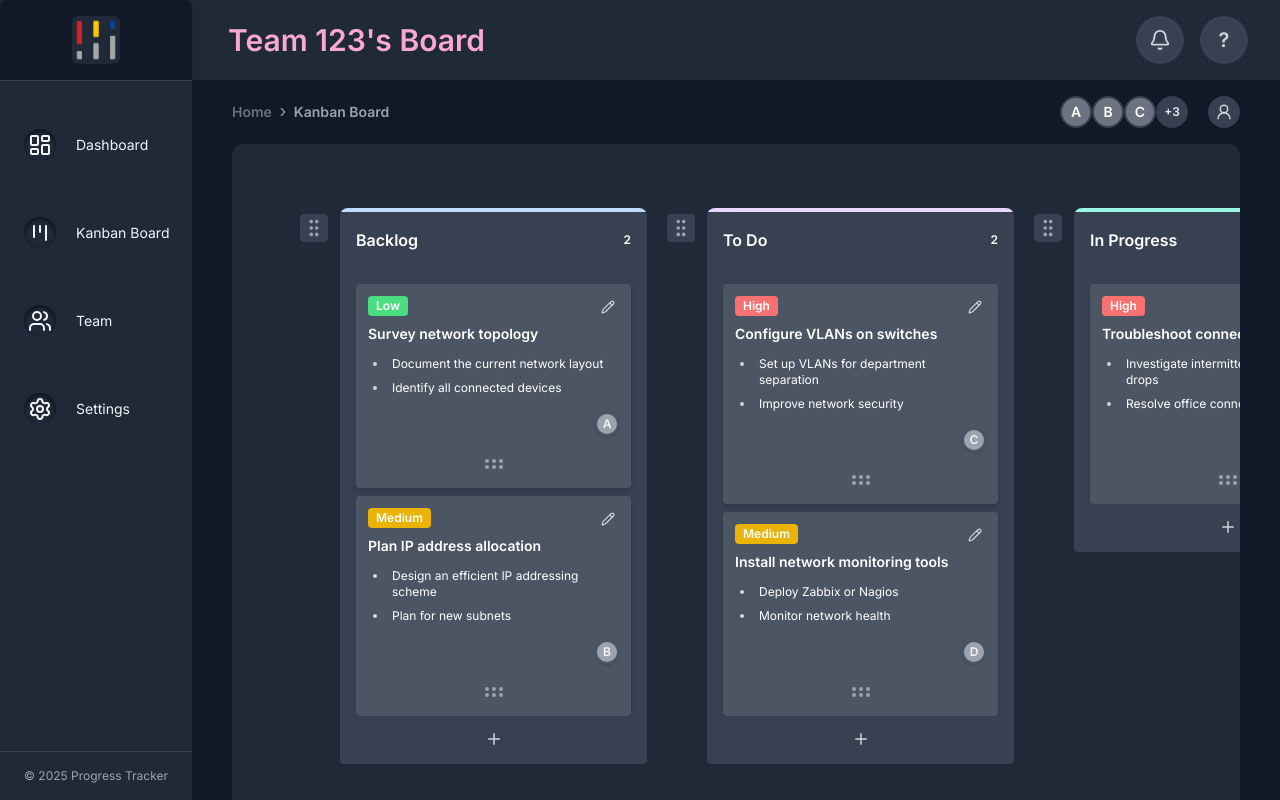
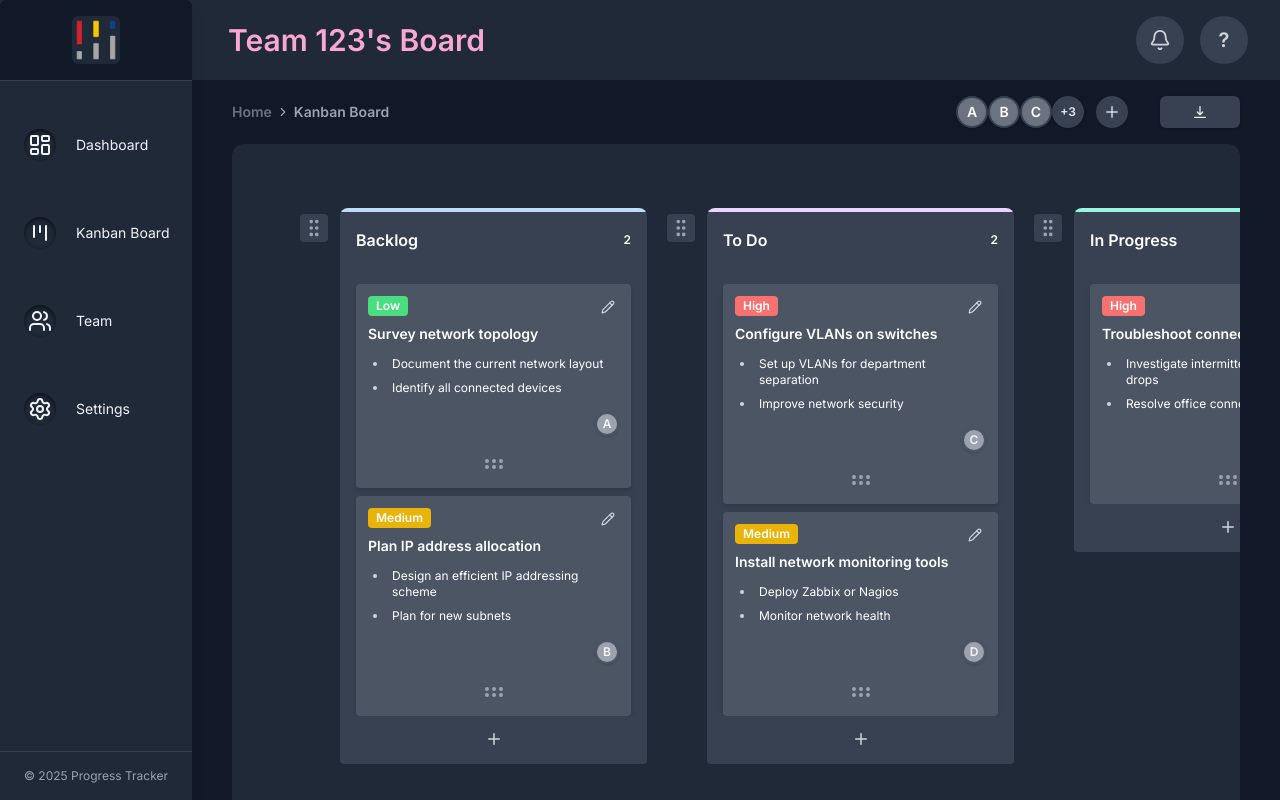
Before and after one commit to definitelynotjin/progress-tracker, a Next.js app: page /kanban in a window 1280 px wide. Shown: the top 800 px of the page. Built offline with nearby package versions, Linux system fonts and the light colour scheme.

Commit message:
feat: add framer-motion for animations; enhance Modal and TiptapEditor components with animations and improve layout in DashboardSectionCard and KanbanHeaderBar

```diff
--- a/package.json
+++ b/package.json
@@ -25,6 +25,7 @@
     "class-variance-authority": "^0.7.1",
     "clsx": "^2.1.1",
     "date-fns": "^4.1.0",
+    "framer-motion": "^12.23.9",
     "lucide-react": "^0.525.0",
     "next": "15.4.1",
     "next-auth": "^4.24.11",
--- a/src/app/components/dashboard/DashboardSectionCard.tsx
+++ b/src/app/components/dashboard/DashboardSectionCard.tsx
@@ -9,11 +9,11 @@ export function DashboardSectionCard(
             <div className="bg-gray-700 rounded-b flex flex-col">
                 <div className="py-4 px-4">
                     <div className="flex items-center justify-between mb-4">
-                        <h2 className="font-bold text-left text-white text-lg tracking-wide drop-shadow mb-2">{title}</h2>
+                        <h2 className="font-bold text-center text-white text-lg tracking-wide drop-shadow mb-2">{title}</h2>
                     </div>
                 </div>
                 <div className="px-4 flex flex-col gap-y-2 flex-1 min-h-0">
-                    <div className="space-y-2 text-left text-gray-300 text-base leading-relaxed">
+                    <div className="p-4 space-y-2 text-left text-gray-300 text-base leading-relaxed">
                         {content}
                     </div>
                 </div>
--- a/src/app/components/kanban/KanbanHeaderBar.tsx
+++ b/src/app/components/kanban/KanbanHeaderBar.tsx
@@ -1,6 +1,7 @@
-import { UserRound } from "lucide-react";
+import React from "react";
+import { Button } from "@/components/ui/button";
 import { Breadcrumb, BreadcrumbItem, BreadcrumbLink, } from "@/components/ui/breadcrumb";
-import { ChevronRight } from "lucide-react";
+import { ChevronRight, Plus } from "lucide-react";
 // Dummy data for avatars (replace with your board members)
 const boardMembers = [
     { name: "Ali", avatar: "A" },
@@ -63,9 +64,25 @@ export default function KanbanHeaderBar() {
                         )}
                     </div>
                 </div>
-                <button className="ml-2 w-8 h-8 rounded-full bg-gray-700 flex items-center justify-center text-gray-300 hover:bg-gray-600 transition" title="Add member">
-                    <UserRound size={18} />
+                <button className=" w-8 h-8 rounded-full bg-gray-700 flex items-center justify-center text-gray-300 hover:bg-gray-600 transition mr-5 " title="Add member">
+                    <Plus size={18} />
                 </button>
+                <Button
+                    className="w-20 h-8 rounded-md bg-gray-700 flex items-center justify-center text-gray-300 hover:bg-gray-600 transition p-0 border-0"
+                    title="Import"
+                >
+                    <svg
+                        xmlns="http://www.w3.org/2000/svg"
+                        width={20}
+                        height={20}
+                        fill="none"
+                        viewBox="0 0 24 24"
+                        stroke="currentColor"
+                        className="text-gray-200"
+                    >
+                        <path strokeLinecap="round" strokeLinejoin="round" strokeWidth={2} d="M12 4v12m0 0l-4-4m4 4l4-4M4 20h16" />
+                    </svg>
+                </Button>
             </div>
         </div>
     );
--- a/src/app/components/kanban/Modal.tsx
+++ b/src/app/components/kanban/Modal.tsx
@@ -1,4 +1,5 @@
 import React from "react";
+import { motion, AnimatePresence } from "framer-motion";
 
 interface ModalProps {
     isOpen: boolean;
@@ -9,11 +10,23 @@ interface ModalProps {
 export default function Modal({ isOpen, onClose, onSubmit }: ModalProps) {
     const [taskName, setTaskName] = React.useState("");
 
-    if (!isOpen) return null;
-
     return (
-        <div className="fixed inset-0 bg-black bg-opacity-50 flex items-center justify-center z-50 animate-in fade-in duration-500">
-            <div className="bg-gray-700 rounded-lg p-6 w-80 shadow-lg animate-in fade-in duration-500">
+        <AnimatePresence>
+            {isOpen && (
+                <motion.div
+                    className="fixed inset-0 bg-black bg-opacity-50 flex items-center justify-center z-50"
+                    initial={{ opacity: 0 }}
+                    animate={{ opacity: 1 }}
+                    exit={{ opacity: 0 }}
+                    transition={{ duration: 0.45 }}
+                >
+                    <motion.div
+                        className="bg-gray-700 rounded-lg p-6 w-80 shadow-lg"
+                        initial={{ scale: 0.95, opacity: 0 }}
+                        animate={{ scale: 1, opacity: 1 }}
+                        exit={{ scale: 0.95, opacity: 0 }}
+                        transition={{ duration: 0.45 }}
+                    >
                         <h2 className="text-lgt text-sm text-white font-bold mb-4">Add New Task</h2>
                         <form
                             onSubmit={e => {
@@ -48,7 +61,9 @@ export default function Modal({ isOpen, onClose, onSubmit }: ModalProps) {
                                 </button>
                             </div>
                         </form>
-            </div>
-        </div>
+                    </motion.div>
+                </motion.div>
+            )}
+        </AnimatePresence>
     );
 }
--- a/src/app/components/kanban/TiptapEditor.tsx
+++ b/src/app/components/kanban/TiptapEditor.tsx
@@ -1,8 +1,10 @@
 'use client';
 
 import StarterKit from '@tiptap/starter-kit';
+import './tiptap-animations.css';
 import { useEditor, EditorContent } from '@tiptap/react';
 import React, { useEffect, useState } from 'react';
+import { motion } from "framer-motion";
 
 export interface TiptapBulletEditorProps {
     value: string;
@@ -12,10 +14,19 @@ export interface TiptapBulletEditorProps {
 
 export default function TiptapBulletEditor({ value, onChange }: TiptapBulletEditorProps) {
     const [mounted, setMounted] = useState(false);
+    const [fadeIn, setFadeIn] = useState(false);
 
     useEffect(() => {
         setMounted(true);
     }, []);
+
+    useEffect(() => {
+        if (mounted) {
+            // Allow the browser to paint with opacity-0 before animating
+            const timeout = setTimeout(() => setFadeIn(true), 10);
+            return () => clearTimeout(timeout);
+        }
+    }, [mounted]);
 
     const editor = useEditor({
         extensions: [
@@ -61,8 +72,13 @@ export default function TiptapBulletEditor({ value, onChange }: TiptapBulletEdit
     if (!mounted) return null;
 
     return (
-        <div className="w-full max-w-xl mx-auto mt-6">
+        <motion.div
+            className="w-full max-w-xl mx-auto mt-6"
+            initial={{ opacity: 0, y: 16 }}
+            animate={{ opacity: 1, y: 0 }}
+            transition={{ duration: 0.3 }}
+        >
             <EditorContent editor={editor} />
-        </div>
+        </motion.div>
     );
 }
--- /dev/null
+++ b/src/app/components/kanban/tiptap-animations.css
@@ -0,0 +1,14 @@
+@keyframes fade-in {
+    from {
+        opacity: 0;
+    }
+
+    to {
+        opacity: 1;
+    }
+}
+
+.animate-fade-in {
+    animation: fade-in 0.3s ease;
+    opacity: 1 !important;
+}
```
Also changed, not shown: 1 other file (tests, documents, lock files or other folders). Lines whose indentation alone changed are shown as unchanged.
